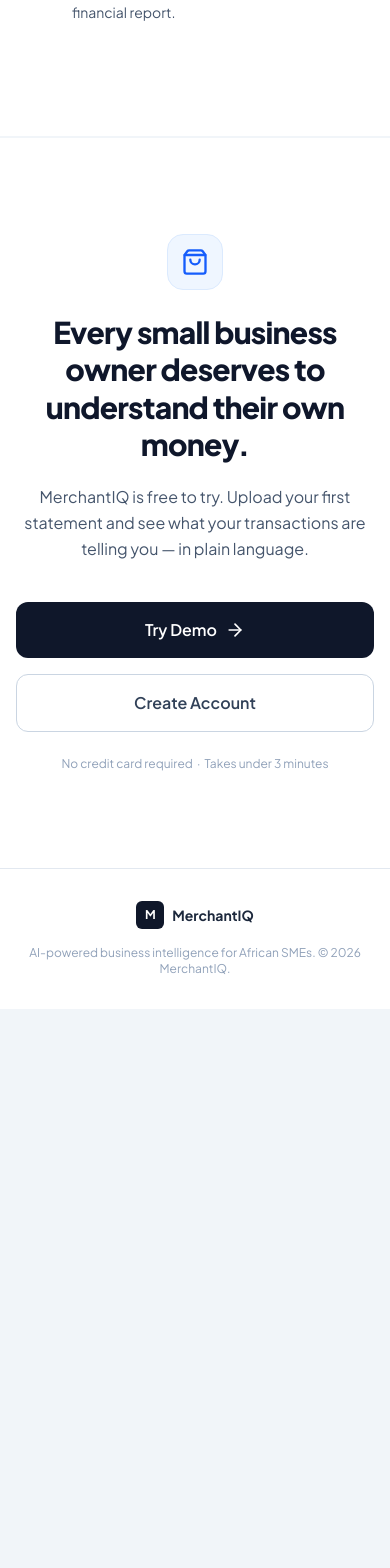
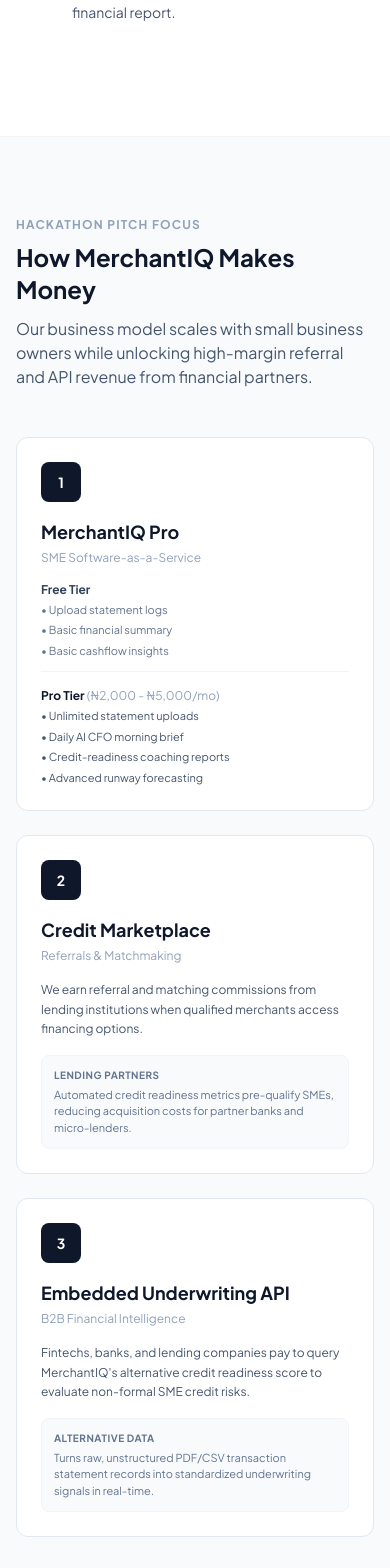
Before and after one commit to o1-spec/merchant-iq, a Next.js app: page / in a window 390 px wide. Shown: the part 4540-6108 px from the top of the page. Before the commit the page ends 5549 px from the top, so only its background shows below. Built offline with nearby package versions, Linux system fonts and the light colour scheme; no server answers.

Commit message:
added ui fixes

```diff
--- a/src/app/page.tsx
+++ b/src/app/page.tsx
@@ -129,6 +129,9 @@
             <button onClick={() => smoothScrollTo('how-it-works')} className="text-sm text-slate-600 hover:text-slate-900 cursor-pointer transition-colors">
               How It Works
             </button>
+            <button onClick={() => smoothScrollTo('business-model')} className="text-sm text-slate-600 hover:text-slate-900 cursor-pointer transition-colors">
+              Business Model
+            </button>
             <button onClick={() => smoothScrollTo('why-merchantiq')} className="text-sm text-slate-600 hover:text-slate-900 cursor-pointer transition-colors">
               Why MerchantIQ
             </button>
@@ -179,6 +182,7 @@
             <nav className="flex flex-col gap-3">
               <button onClick={() => { smoothScrollTo('features'); setMobileMenuOpen(false); }} className="text-sm text-slate-600 py-1 text-left">Features</button>
               <button onClick={() => { smoothScrollTo('how-it-works'); setMobileMenuOpen(false); }} className="text-sm text-slate-600 py-1 text-left">How It Works</button>
+              <button onClick={() => { smoothScrollTo('business-model'); setMobileMenuOpen(false); }} className="text-sm text-slate-600 py-1 text-left">Business Model</button>
               <button onClick={() => { smoothScrollTo('why-merchantiq'); setMobileMenuOpen(false); }} className="text-sm text-slate-600 py-1 text-left">Why MerchantIQ</button>
             </nav>
             <div className="border-t border-slate-100 pt-4 flex flex-col gap-3">
@@ -529,6 +533,94 @@
           </div>
         </section>
 
+        <section id="business-model" className="py-20 bg-slate-50 border-b border-slate-100">
+          <div className="max-w-6xl mx-auto px-4 sm:px-6">
+            <div className="max-w-xl mb-12">
+              <span className="text-xs font-bold text-slate-400 uppercase tracking-widest block mb-2">
+                Hackathon Pitch Focus
+              </span>
+              <h2 className="text-2xl sm:text-3xl font-bold text-slate-900 mb-3">
+                How MerchantIQ Makes Money
+              </h2>
+              <p className="text-slate-600 text-base">
+                Our business model scales with small business owners while unlocking high-margin referral and API revenue from financial partners.
+              </p>
+            </div>
+
+            <div className="grid grid-cols-1 lg:grid-cols-3 gap-6">
+              {/* 1. Pro Subscription */}
+              <div className="bg-white border border-slate-200 rounded-xl p-6 shadow-xs flex flex-col justify-between">
+                <div>
+                  <div className="w-10 h-10 rounded-lg bg-slate-900 text-white flex items-center justify-center font-bold text-sm mb-4">
+                    1
+                  </div>
+                  <h3 className="font-bold text-slate-900 text-lg mb-1">MerchantIQ Pro</h3>
+                  <p className="text-xs text-slate-400 mb-4">SME Software-as-a-Service</p>
+                  <div className="space-y-4">
+                    <div className="border-b border-slate-100 pb-3">
+                      <span className="text-xs font-bold text-slate-700 block mb-1">Free Tier</span>
+                      <ul className="text-[11px] text-slate-500 space-y-1">
+                        <li>• Upload statement logs</li>
+                        <li>• Basic financial summary</li>
+                        <li>• Basic cashflow insights</li>
+                      </ul>
+                    </div>
+                    <div>
+                      <span className="text-xs font-bold text-slate-900 block mb-1">Pro Tier <span className="text-slate-400 font-normal">(₦2,000 - ₦5,000/mo)</span></span>
+                      <ul className="text-[11px] text-slate-600 space-y-1">
+                        <li>• Unlimited statement uploads</li>
+                        <li>• Daily AI CFO morning brief</li>
+                        <li>• Credit-readiness coaching reports</li>
+                        <li>• Advanced runway forecasting</li>
+                      </ul>
+                    </div>
+                  </div>
+                </div>
+              </div>
+
+              {/* 2. Referral Fees */}
+              <div className="bg-white border border-slate-200 rounded-xl p-6 shadow-xs flex flex-col justify-between">
+                <div>
+                  <div className="w-10 h-10 rounded-lg bg-slate-900 text-white flex items-center justify-center font-bold text-sm mb-4">
+                    2
+                  </div>
+                  <h3 className="font-bold text-slate-900 text-lg mb-1">Credit Marketplace</h3>
+                  <p className="text-xs text-slate-400 mb-4">Referrals & Matchmaking</p>
+                  <p className="text-xs text-slate-600 leading-relaxed mb-4">
+                    We earn referral and matching commissions from lending institutions when qualified merchants access financing options.
+                  </p>
+                  <div className="bg-slate-50 border border-slate-100 rounded-lg p-3">
+                    <span className="text-[10px] font-bold text-slate-500 uppercase tracking-wider block mb-1">Lending Partners</span>
+                    <p className="text-[11px] text-slate-500 leading-normal">
+                      Automated credit readiness metrics pre-qualify SMEs, reducing acquisition costs for partner banks and micro-lenders.
+                    </p>
+                  </div>
+                </div>
+              </div>
+
+              {/* 3. API Subscriptions */}
+              <div className="bg-white border border-slate-200 rounded-xl p-6 shadow-xs flex flex-col justify-between">
+                <div>
+                  <div className="w-10 h-10 rounded-lg bg-slate-900 text-white flex items-center justify-center font-bold text-sm mb-4">
+                    3
+                  </div>
+                  <h3 className="font-bold text-slate-900 text-lg mb-1">Embedded Underwriting API</h3>
+                  <p className="text-xs text-slate-400 mb-4">B2B Financial Intelligence</p>
+                  <p className="text-xs text-slate-600 leading-relaxed mb-4">
+                    Fintechs, banks, and lending companies pay to query MerchantIQ&apos;s alternative credit readiness score to evaluate non-formal SME credit risks.
+                  </p>
+                  <div className="bg-slate-50 border border-slate-100 rounded-lg p-3">
+                    <span className="text-[10px] font-bold text-slate-500 uppercase tracking-wider block mb-1">Alternative Data</span>
+                    <p className="text-[11px] text-slate-500 leading-normal">
+                      Turns raw, unstructured PDF/CSV transaction statement records into standardized underwriting signals in real-time.
+                    </p>
+                  </div>
+                </div>
+              </div>
+            </div>
+          </div>
+        </section>
+
         <section className="relative py-24 bg-white border-t border-slate-100">
           <div className="relative max-w-3xl mx-auto px-4 sm:px-6 text-center">
 
```
